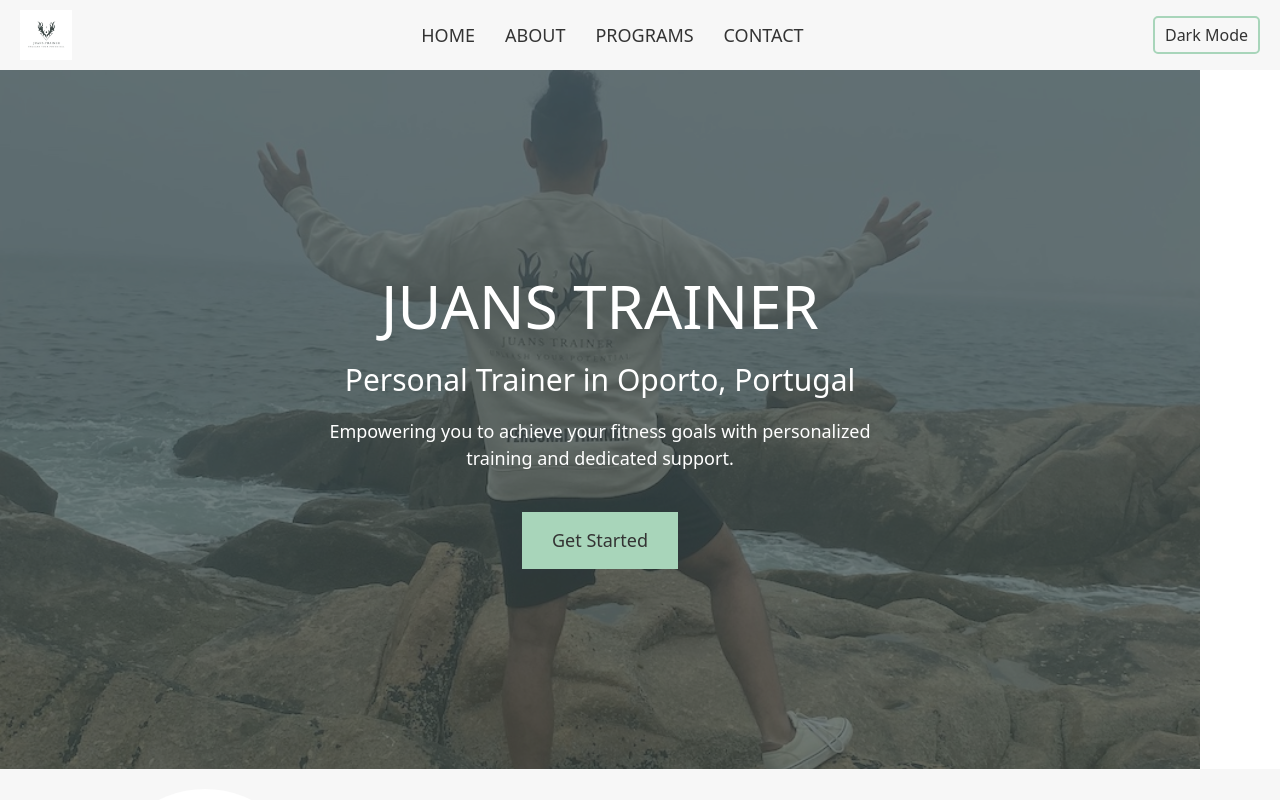
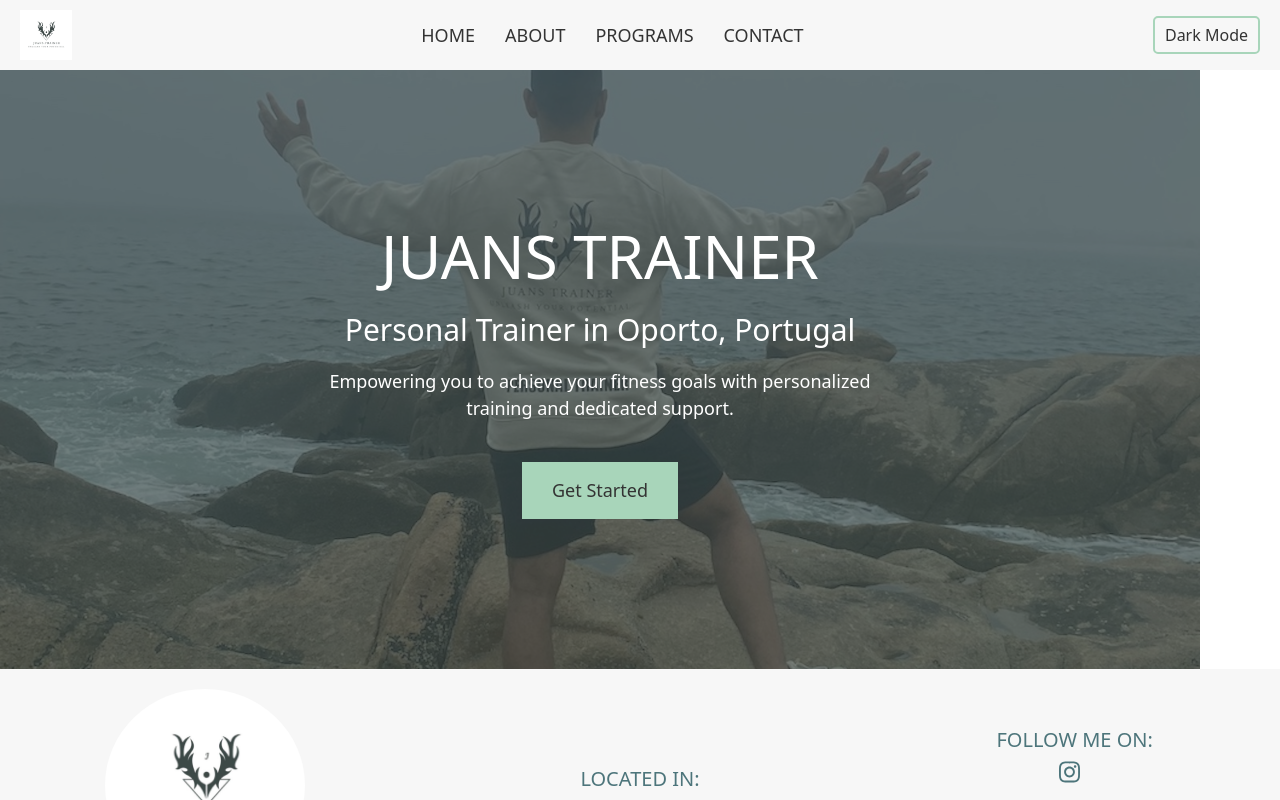
Before and after one commit to MurielCristina/juans.trainer, a React (Create React App) app: page / in a window 1280 px wide. Built offline with nearby package versions, Linux system fonts and the light colour scheme.

Commit message:
re-size hero image

```diff
--- a/src/pages/PageHome.css
+++ b/src/pages/PageHome.css
@@ -8,36 +8,31 @@
   background-size: cover;
   background-position: center;
   position: relative;
-  color: white;
+  color: var(--DarkText); /* White text for contrast */
   text-align: center;
-  padding: 200px 20px;
-  margin: 0;
-  overflow: hidden;
+  padding: 150px 20px;
 }
 .HeroStart::before {
+  background-color: rgba(var(--LogoColorRGB), 0.7);
   content: "";
   position: absolute;
   top: 0;
   left: 0;
   width: 100%;
   height: 100%;
-  background-color: rgba(var(--LogoColorRGB), 0.7);
   z-index: 1;
 }
 .hero-content {
-  max-width: 100%;
-  margin: 0 auto;
   position: relative;
   z-index: 2; /* Place content above the overlay */
-  text-align: center;
 }
 .HeroStart h1 {
   font-size: 60px;
-  margin: 0 auto 20px auto;
+  margin-bottom: 20px;
 }
 .HeroStart h3 {
   font-size: 30px;
-  margin: 0 auto 20px auto;
+  margin-bottom: 20px;
 }
 .HeroStart p {
   font-size: 18px;
```
Also changed, not shown: src/Styles.css (+11 -4 lines), src/images/heroPic.jpeg (deleted), src/images/heroPicSmall.jpeg.
